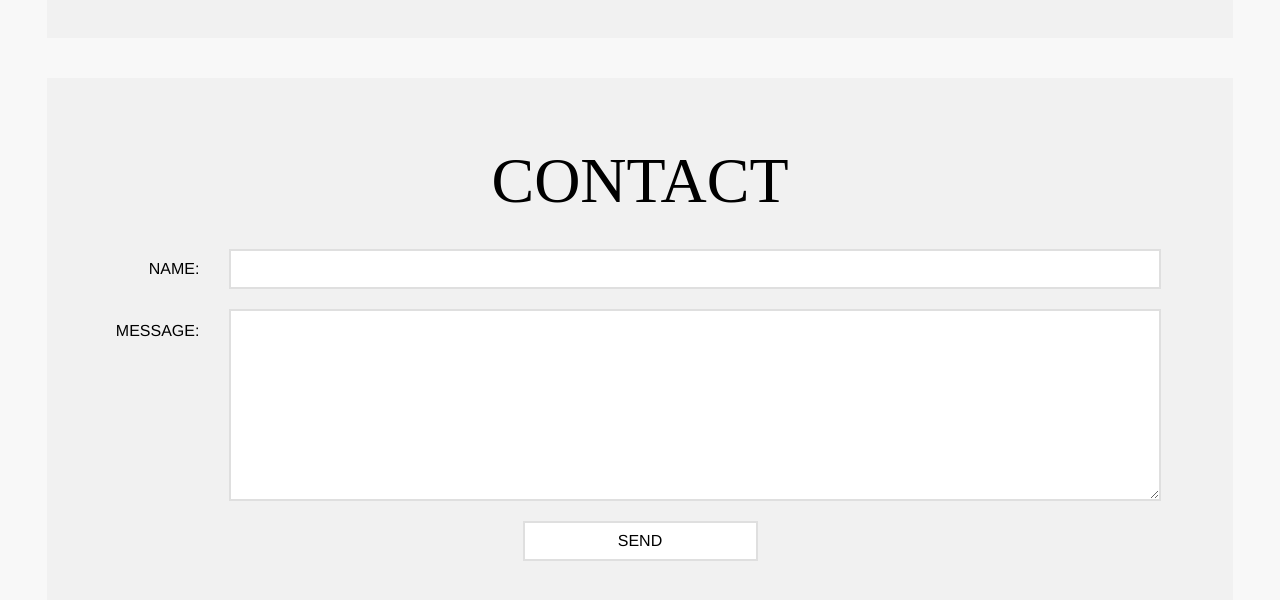
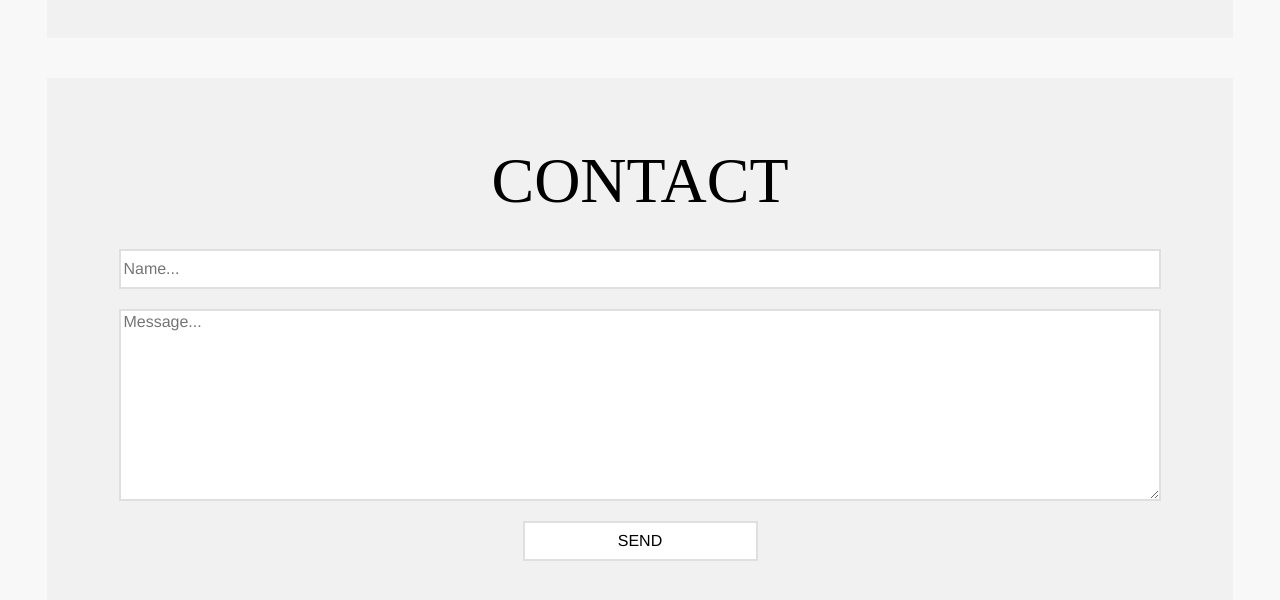
Before and after one commit to rmedina423/alicia-robles-art, a Jekyll site: the page built from index.html, in a window 1280 px wide and 900 px high, scrolled down 3013 px. Shown: the top 600 px of the window. Built offline with Jekyll 4.4.1, drawn with Linux system fonts in a browser that asks for light colours; nearby versions of some CDN libraries; some web fonts are replaced; library files that are not in the unit come from our copies; comment, search, counter and statistics services are not loaded; grey boxes are pictures that could not be loaded.

Commit message:
remove labels for name and message

```diff
--- a/_includes/contact.html
+++ b/_includes/contact.html
@@ -1,20 +1,21 @@
 <div class="contact">
 
-	<div class="title">
-		<h1>contact</h1>
-	</div>
+	<div class="content">
 
-	<div class="content">
+		<div class="title">
+			<h1>contact</h1>
+		</div>
+
 		<form action="" post="post">
 
 			<div>
-				<label for="name">name:</label>
-				<input id="name" type="text" name="name">
+				<!-- <label for="name">name:</label> -->
+				<input id="name" type="text" name="name" placeholder="Name...">
 			</div>
 
 			<div>
-				<label for="message">message:</label>
-				<textarea name="msg" id="message" cols="30" rows="10"></textarea>
+				<!-- <label for="message">message:</label> -->
+				<textarea name="msg" id="message" cols="30" rows="10" placeholder="Message..."></textarea>
 				<!-- <input id="message" type="text" name="msg"> -->
 			</div>
 
```
